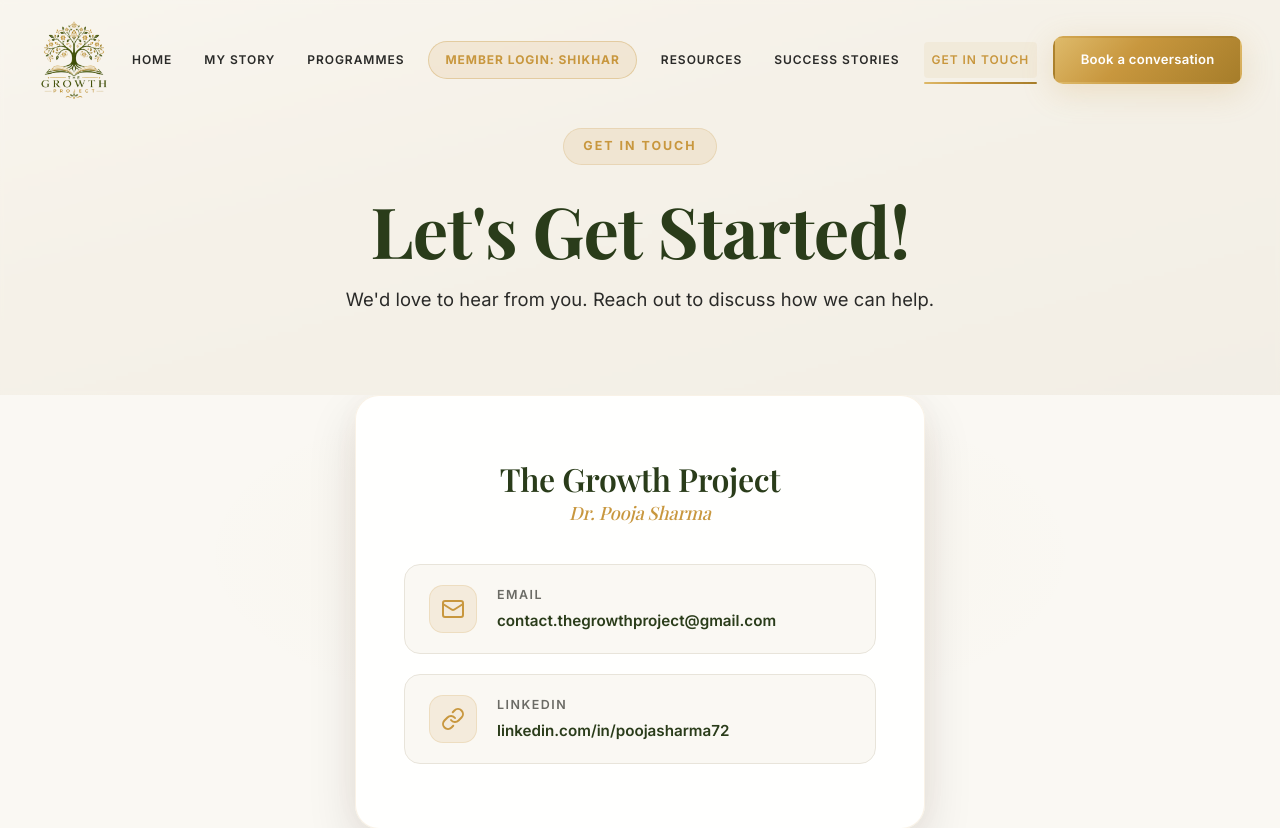
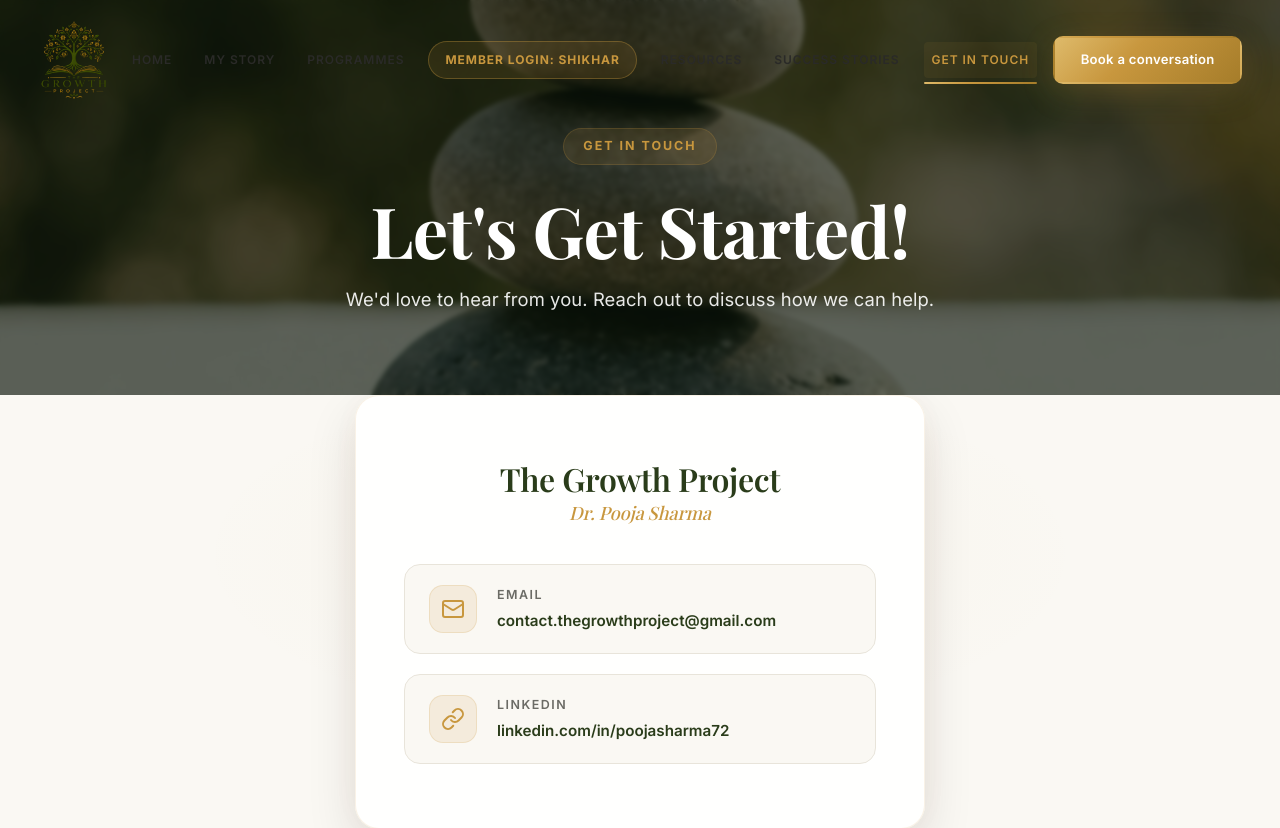
Before and after one commit to abhi2715/TGP, a React (Vite) app: page /contact in a window 1280 px wide. Shown: the top 828 px of the page. Built offline with nearby package versions, Linux system fonts and the light colour scheme; a web font is replaced by a local one.

Commit message:
Add realistic visible background images with premium dark overlays to hero sections of Programmes, Resources, Success Stories, and Contact pages

```diff
--- a/src/pages/Contact.css
+++ b/src/pages/Contact.css
@@ -7,7 +7,29 @@
 }
 
 .contact-page .page-header {
-  background: var(--gradient-warm-bg);
+  background: url('/zen_stones.png') center/cover no-repeat;
+  background-attachment: fixed;
+  position: relative;
+}
+
+.contact-page .page-header::before {
+  content: '';
+  position: absolute;
+  inset: 0;
+  background: rgba(10, 20, 10, 0.65); /* Dark overlay */
+  pointer-events: none;
+  z-index: 0;
+}
+
+.contact-page .page-header h1,
+.contact-page .page-header .subtitle {
+  color: #fff;
+  position: relative;
+  z-index: 1;
+}
+
+.contact-page .page-header .subtitle {
+  color: rgba(255, 255, 255, 0.9) !important;
 }
 
 /* ── Section ── */
--- a/src/pages/Contact.tsx
+++ b/src/pages/Contact.tsx
@@ -13,7 +13,7 @@
             <h1>Let's Get Started!</h1>
           </ScrollReveal>
           <ScrollReveal direction="up" delay={0.2}>
-            <p className="subtitle" style={{ color: 'var(--color-text)' }}>
+            <p className="subtitle">
               We'd love to hear from you. Reach out to discuss how we can help.
             </p>
           </ScrollReveal>
--- a/src/pages/Programmes.css
+++ b/src/pages/Programmes.css
@@ -4,7 +4,7 @@
 
 .programmes-hero {
   padding: clamp(9rem, 15vw, 12rem) 0 clamp(3rem, 6vw, 5rem);
-  background: url('/cta_mountain_bg.png') center/cover no-repeat;
+  background: url('/hero-bg.jpg') center/cover no-repeat;
   background-attachment: fixed;
   position: relative;
   overflow: hidden;
@@ -14,8 +14,7 @@
   content: '';
   position: absolute;
   inset: 0;
-  background: rgba(250, 248, 245, 0.85); /* High opacity warm cream for perfect contrast */
-  backdrop-filter: blur(12px); /* Beautiful frosted glass blur */
+  background: rgba(10, 20, 10, 0.65); /* Dark overlay for realism and contrast */
   pointer-events: none;
   z-index: 0;
 }
@@ -27,12 +26,12 @@
 
 .programmes-hero h1 {
   margin-bottom: 0.75rem;
-  color: var(--color-dark-green);
+  color: #fff;
 }
 
 .programmes-hero .subtitle {
   font-size: 1.15rem;
-  color: var(--color-text-muted) !important;
+  color: rgba(255, 255, 255, 0.9) !important;
   line-height: 1.7;
 }
 
--- a/src/pages/Programmes.tsx
+++ b/src/pages/Programmes.tsx
@@ -16,7 +16,7 @@
             <h1>Our Programmes</h1>
           </ScrollReveal>
           <ScrollReveal direction="up" delay={0.2}>
-            <p className="subtitle" style={{maxWidth: '700px', margin: '0 auto', color: 'var(--color-text)'}}>
+            <p className="subtitle" style={{maxWidth: '700px', margin: '0 auto'}}>
               Designed to empower leaders to navigate complexity with confidence, build high-performing teams, and lead with purpose.
             </p>
           </ScrollReveal>
--- a/src/pages/Resources.css
+++ b/src/pages/Resources.css
@@ -8,7 +8,7 @@
 
 .resources-hero {
   padding: clamp(9rem, 15vw, 12rem) 0 clamp(3rem, 6vw, 5rem);
-  background: url('/about-hero-bg.png') center/cover no-repeat;
+  background: url('/hero_leadership.png') center/cover no-repeat;
   background-attachment: fixed; /* Parallax looks amazing on uniform textures */
   position: relative;
   overflow: hidden;
@@ -18,8 +18,7 @@
   content: '';
   position: absolute;
   inset: 0;
-  background: rgba(250, 248, 245, 0.85); /* High opacity warm cream for perfect contrast */
-  backdrop-filter: blur(12px); /* Beautiful frosted glass blur */
+  background: rgba(10, 20, 10, 0.65); /* Dark overlay */
   pointer-events: none;
   z-index: 0;
 }
@@ -28,11 +27,12 @@
   margin-bottom: 1rem;
   position: relative;
   z-index: 1;
+  color: #fff;
 }
 
 .resources-hero .hero-sub {
   font-size: 1.1rem;
-  color: var(--color-text-muted);
+  color: rgba(255, 255, 255, 0.9) !important;
   max-width: 600px;
   margin: 0 auto;
   line-height: 1.7;
--- a/src/pages/SuccessStories.css
+++ b/src/pages/SuccessStories.css
@@ -7,7 +7,7 @@
 }
 
 .success-stories-hero {
-  background: url('/cta_mountain_bg.png') center/cover no-repeat !important;
+  background: url('/realistic_mountain_peak.png') center/cover no-repeat !important;
   background-attachment: fixed !important;
   position: relative;
 }
@@ -16,8 +16,7 @@
   content: '';
   position: absolute;
   inset: 0;
-  background: rgba(250, 248, 245, 0.85); /* High opacity warm cream for perfect contrast */
-  backdrop-filter: blur(12px); /* Beautiful frosted glass blur */
+  background: rgba(10, 20, 10, 0.65); /* Dark overlay */
   pointer-events: none;
   z-index: 0;
 }
--- a/src/pages/SuccessStories.tsx
+++ b/src/pages/SuccessStories.tsx
@@ -54,7 +54,7 @@
             <h1>Transformations that speak for themselves.</h1>
           </ScrollReveal>
           <ScrollReveal direction="up" delay={0.2}>
-            <p className="subtitle" style={{ maxWidth: '800px', margin: '0 auto', color: 'var(--color-text)' }}>
+            <p className="subtitle" style={{ maxWidth: '800px', margin: '0 auto' }}>
               Meet the leaders, founders, and professionals who have accelerated their growth and redefined their potential with The Growth Project.
             </p>
           </ScrollReveal>
```
